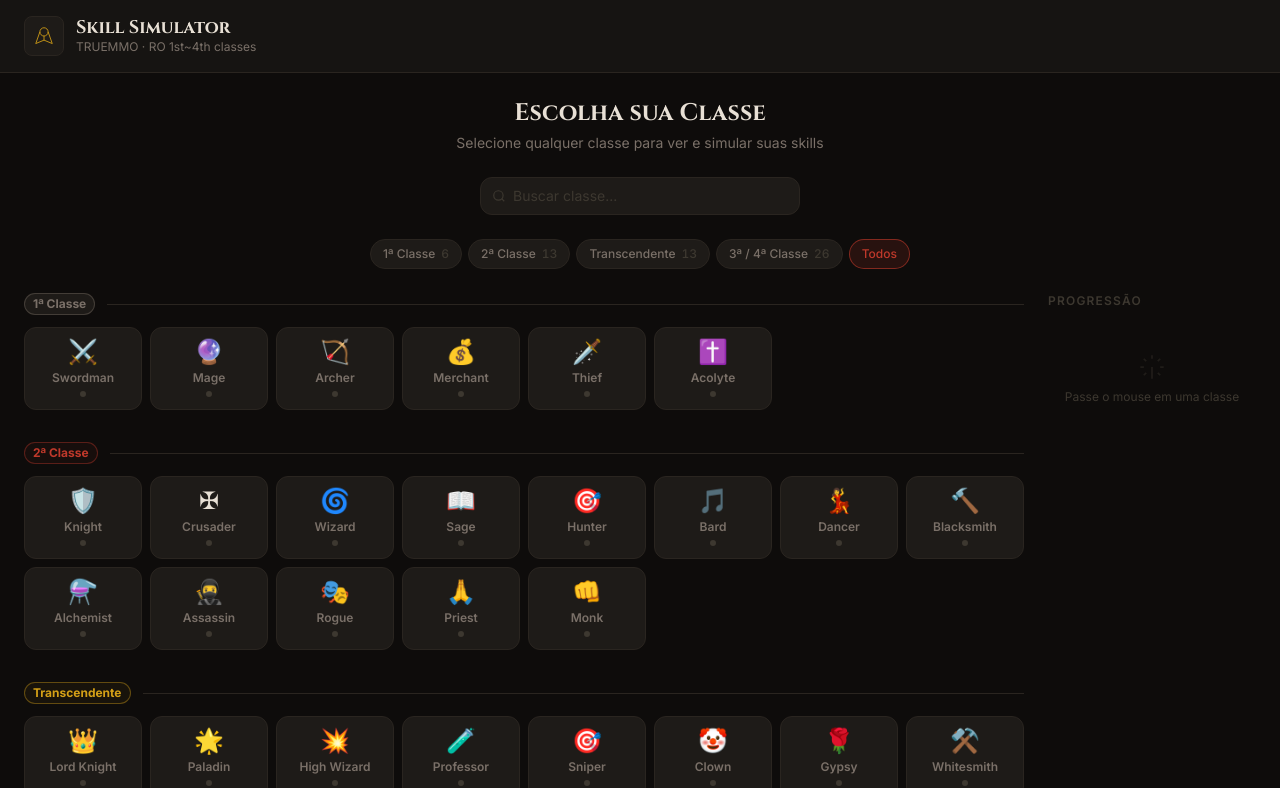
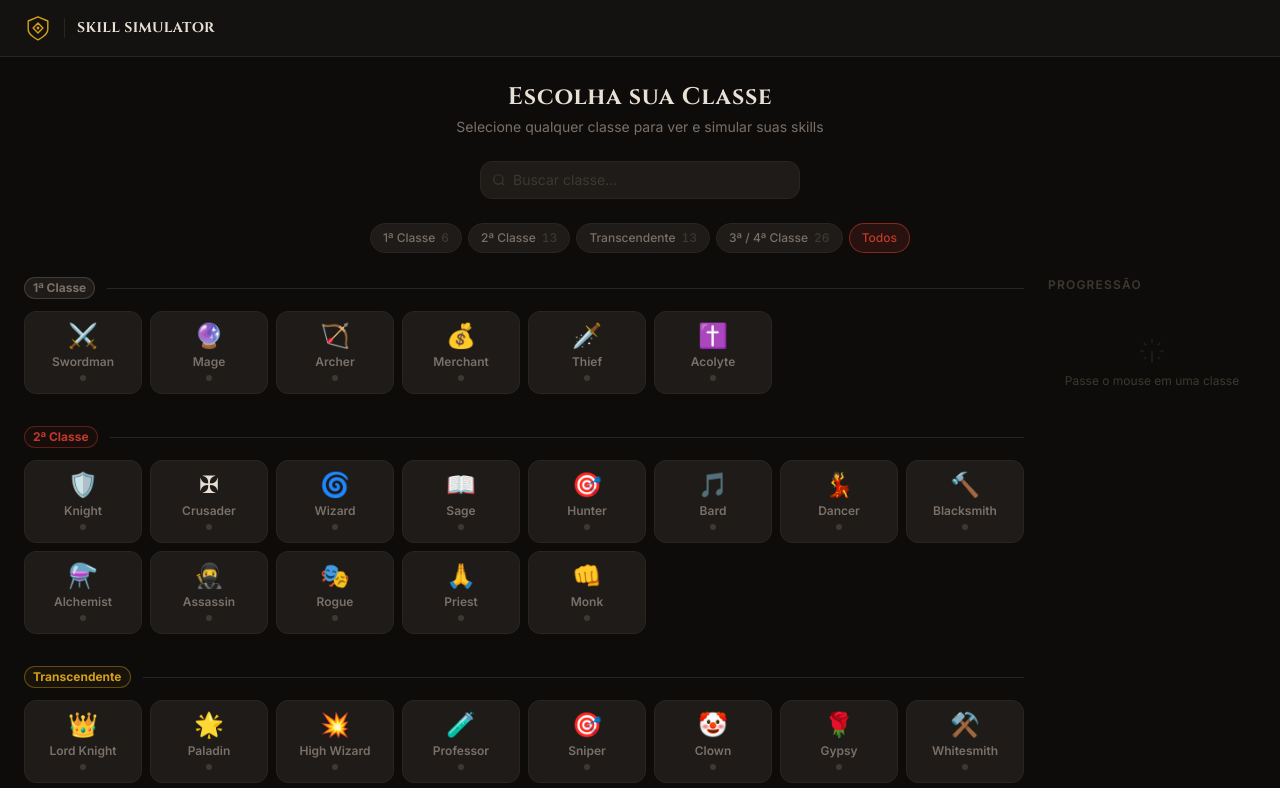
Before and after one commit to IsraelSiq/Rag_skill_simulator, a React (Vite) app: page / in a window 1280 px wide. Shown: the top 788 px of the page. Built offline with nearby package versions, Linux system fonts and the light colour scheme; the HTML template or start-up script is replaced by a standard one.

Commit message:
feat: polish fonts + header — preload otimizado, Cinzel no hão, header com SP bar e breadcrumb de classe

```diff
--- a/index.html
+++ b/index.html
@@ -5,9 +5,20 @@
     <link rel="icon" type="image/svg+xml" href="/favicon.svg" />
     <meta name="viewport" content="width=device-width, initial-scale=1.0" />
     <title>RO Skill Simulator — TrueMmo</title>
+
+    <!-- Preconnect para Google Fonts -->
     <link rel="preconnect" href="https://fonts.googleapis.com">
     <link rel="preconnect" href="https://fonts.gstatic.com" crossorigin>
-    <link href="https://fonts.googleapis.com/css2?family=Cinzel:wght@400;600;700&family=Inter:wght@300..700&display=swap" rel="stylesheet">
+
+    <!--
+      Cinzel  — fonte display (títulos, nomes de classe)
+      Inter   — fonte body (todo o resto)
+      display=swap garante texto visível enquanto carrega
+    -->
+    <link
+      href="https://fonts.googleapis.com/css2?family=Cinzel:wght@400;600;700&family=Inter:ital,opsz,wght@0,14..32,300..700;1,14..32,400&display=swap"
+      rel="stylesheet"
+    >
   </head>
   <body>
     <div id="root"></div>
--- a/src/index.css
+++ b/src/index.css
@@ -2,22 +2,69 @@
 @tailwind components;
 @tailwind utilities;
 
+/* ─── Reset básico ────────────────────────────────────────────────────────── */
 *, *::before, *::after { box-sizing: border-box; margin: 0; padding: 0; }
 
 html {
   -webkit-font-smoothing: antialiased;
+  -moz-osx-font-smoothing: grayscale;
+  text-rendering: optimizeLegibility;
   scroll-behavior: smooth;
+  scroll-padding-top: 4rem;
 }
 
 body {
   background-color: #0e0c0b;
   color: #e8e0d5;
   font-family: 'Inter', sans-serif;
+  font-size: 1rem;
+  line-height: 1.6;
   min-height: 100dvh;
 }
 
-/* Scrollbar */
-::-webkit-scrollbar { width: 6px; }
+/* ─── Scrollbar ────────────────────────────────────────────────────── */
+::-webkit-scrollbar       { width: 6px; height: 6px; }
 ::-webkit-scrollbar-track { background: #161412; }
 ::-webkit-scrollbar-thumb { background: #2a2520; border-radius: 3px; }
 ::-webkit-scrollbar-thumb:hover { background: #3d3830; }
+
+/* ─── Focus global ──────────────────────────────────────────────────── */
+:focus-visible {
+  outline: 2px solid #c0392b;
+  outline-offset: 3px;
+  border-radius: 6px;
+}
+
+/* ─── Seleção de texto ─────────────────────────────────────────────── */
+::selection {
+  background: rgba(192, 57, 43, 0.25);
+  color: #e8e0d5;
+}
+
+/* ─── Motion reduzido ─────────────────────────────────────────────── */
+@media (prefers-reduced-motion: reduce) {
+  *, *::before, *::after {
+    animation-duration: 0.01ms !important;
+    transition-duration: 0.01ms !important;
+    scroll-behavior: auto !important;
+  }
+}
+
+/* ─── Fonte display: Cinzel deve aparecer GRANDE e com tracking ──────── */
+.font-display {
+  font-family: 'Cinzel', 'Georgia', serif;
+  letter-spacing: 0.03em;
+}
+
+/* ─── Utilities extras ─────────────────────────────────────────────── */
+.tabular-nums { font-variant-numeric: tabular-nums; }
+
+/* Transição padrão para todos elementos interativos */
+a, button, [role="button"] {
+  transition:
+    color 180ms cubic-bezier(0.16, 1, 0.3, 1),
+    background-color 180ms cubic-bezier(0.16, 1, 0.3, 1),
+    border-color 180ms cubic-bezier(0.16, 1, 0.3, 1),
+    box-shadow 180ms cubic-bezier(0.16, 1, 0.3, 1),
+    opacity 180ms cubic-bezier(0.16, 1, 0.3, 1);
+}
--- a/src/pages/SkillSimulator.tsx
+++ b/src/pages/SkillSimulator.tsx
@@ -2,10 +2,88 @@ import { useState } from 'react'
 import { useSimulatorStore } from '@/store/simulatorStore'
 import { JobSelector } from '@/components/JobSelector'
 import { SkillTree } from '@/components/SkillTree'
+import { JOBS } from '@/data/jobs'
 import type { JobId } from '@/types'
 
+// ─── Logo SVG inline ──────────────────────────────────────────────────────────
+// Elmo estilizado — 3 aspas formam o escudo
+function LogoIcon() {
+  return (
+    <svg
+      aria-label="RO Skill Simulator"
+      viewBox="0 0 40 40"
+      width="28"
+      height="28"
+      fill="none"
+      stroke="currentColor"
+      strokeWidth="2"
+      strokeLinecap="round"
+      strokeLinejoin="round"
+    >
+      {/* Escudo externo */}
+      <path d="M20 4 L34 10 L34 22 C34 30 20 37 20 37 C20 37 6 30 6 22 L6 10 Z" />
+      {/* Losango central */}
+      <path d="M20 13 L27 20 L20 27 L13 20 Z" />
+      {/* Ponto central */}
+      <circle cx="20" cy="20" r="2" fill="currentColor" stroke="none" />
+    </svg>
+  )
+}
+
+// ─── SP progress bar ────────────────────────────────────────────────────────
+function SPBar({ used, total }: { used: number; total: number }) {
+  const pct    = total === 0 ? 0 : Math.min(100, Math.round((used / total) * 100))
+  const isFull = used >= total
+  const isEmpty = used === 0
+
+  return (
+    <div className="flex items-center gap-2.5">
+      {/* Barra */}
+      <div className="hidden sm:block w-24 h-1.5 bg-rag-faint/30 rounded-full overflow-hidden">
+        <div
+          className={`h-full rounded-full transition-all duration-300 ${
+            isFull  ? 'bg-rag-gold'
+            : isEmpty ? 'bg-rag-faint'
+            : 'bg-rag-accent'
+          }`}
+          style={{ width: `${pct}%` }}
+        />
+      </div>
+
+      {/* Contador */}
+      <span className="text-xs tabular-nums whitespace-nowrap">
+        <span className={`font-bold ${ isFull ? 'text-rag-gold' : 'text-rag-accent' }`}>
+          {used}
+        </span>
+        <span className="text-rag-faint"> / {total} SP</span>
+      </span>
+    </div>
+  )
+}
+
+// ─── Breadcrumb de classe selecionada ──────────────────────────────────────────
+function JobBreadcrumb({ jobId }: { jobId: JobId }) {
+  const job = JOBS.find(j => j.id === jobId)
+  if (!job) return null
+
+  return (
+    <div className="flex items-center gap-1.5">
+      <span className="text-sm leading-none">{job.icon}</span>
+      <span className="font-display text-sm font-semibold text-rag-text tracking-wide">
+        {job.name}
+      </span>
+    </div>
+  )
+}
+
+// ─── página principal ──────────────────────────────────────────────────────────────
 export function SkillSimulator() {
-  const { selectedJob, jobChain, allocated, usedPoints, totalPoints, selectJob, setSkillLevel, resetBuild } = useSimulatorStore()
+  const {
+    selectedJob, jobChain, allocated,
+    usedPoints, totalPoints,
+    selectJob, setSkillLevel, resetBuild,
+  } = useSimulatorStore()
+
   const [showSelector, setShowSelector] = useState(!selectedJob)
 
   function handleSelectJob(id: JobId) {
@@ -15,47 +93,91 @@ export function SkillSimulator() {
 
   return (
     <div className="min-h-screen bg-rag-bg text-rag-text font-body">
-      {/* Header */}
-      <header className="border-b border-rag-border bg-rag-surface px-6 py-4 flex items-center justify-between gap-4">
-        <div className="flex items-center gap-3">
-          <div className="w-10 h-10 rounded-lg border border-rag-border bg-rag-surface2 flex items-center justify-center text-rag-gold">
-            <svg viewBox="0 0 64 64" width="22" height="22" fill="none" stroke="currentColor" strokeWidth="2.5">
-              <circle cx="32" cy="20" r="12" />
-              <path d="M20 20 L8 54 L32 44 L56 54 L44 20" />
-              <path d="M32 32 L32 44" />
+
+      {/* ─── Header ──────────────────────────────────────────────── */}
+      <header className="sticky top-0 z-40 border-b border-rag-border bg-rag-surface/95 backdrop-blur-sm">
+        <div className="max-w-screen-xl mx-auto px-4 md:px-6 h-14 flex items-center justify-between gap-4">
+
+          {/* Lado esquerdo: logo + título + breadcrumb */}
+          <div className="flex items-center gap-3 min-w-0">
+            {/* Logo */}
+            <button
+              onClick={() => setShowSelector(true)}
+              className="text-rag-gold shrink-0 hover:text-rag-gold/80 transition-colors"
+              aria-label="Ir para seleção de classe"
+            >
+              <LogoIcon />
+            </button>
+
+            {/* Divider vertical */}
+            <div className="w-px h-5 bg-rag-border shrink-0" />
+
+            {/* Título + breadcrumb */}
+            <div className="flex items-center gap-2 min-w-0">
+              <span className="font-display text-sm font-bold text-rag-text tracking-widest uppercase hidden sm:block whitespace-nowrap">
+                Skill Simulator
+              </span>
+
+              {selectedJob && !showSelector && (
+                <>
+                  <svg className="text-rag-faint shrink-0 hidden sm:block" width="12" height="12"
+                    viewBox="0 0 24 24" fill="none" stroke="currentColor" strokeWidth="2">
+                    <path d="m9 18 6-6-6-6" />
                   </svg>
-          </div>
-          <div>
-            <h1 className="font-display font-bold text-rag-text text-lg leading-tight">Skill Simulator</h1>
-            <p className="text-rag-muted text-xs">TRUEMMO · RO 1st~4th classes</p>
+                  <JobBreadcrumb jobId={selectedJob} />
+                </>
+              )}
             </div>
           </div>
 
-        <div className="flex items-center gap-3">
+          {/* Lado direito: SP bar + ações */}
+          <div className="flex items-center gap-2 shrink-0">
             {selectedJob && (
               <>
-              <span className="text-xs text-rag-muted">
-                <span className="text-rag-gold font-bold tabular-nums">{usedPoints}</span>
-                <span className="text-rag-faint"> / {totalPoints} pts</span>
-              </span>
+                <SPBar used={usedPoints} total={totalPoints} />
+
+                <div className="w-px h-4 bg-rag-border" />
+
                 <button
                   onClick={resetBuild}
-                className="text-xs px-3 py-1.5 rounded-lg border border-rag-border bg-rag-surface2 text-rag-muted hover:text-rag-text hover:border-rag-accent/40 transition-colors"
+                  title="Resetar todos os pontos"
+                  className="flex items-center gap-1.5 text-xs px-3 py-1.5 rounded-lg
+                             border border-rag-border bg-rag-surface2 text-rag-muted
+                             hover:text-rag-text hover:border-rag-muted/40 transition-all"
                 >
-                Resetar
+                  {/* ícone refresh */}
+                  <svg width="12" height="12" viewBox="0 0 24 24" fill="none"
+                    stroke="currentColor" strokeWidth="2.5">
+                    <path d="M3 12a9 9 0 1 0 9-9 9.75 9.75 0 0 0-6.74 2.74L3 8" />
+                    <path d="M3 3v5h5" />
+                  </svg>
+                  <span className="hidden sm:inline">Resetar</span>
                 </button>
+
                 <button
                   onClick={() => setShowSelector(true)}
-                className="text-xs px-3 py-1.5 rounded-lg border border-rag-accent/50 bg-rag-accent/10 text-rag-accent hover:bg-rag-accent/20 transition-colors font-semibold"
+                  className="flex items-center gap-1.5 text-xs px-3 py-1.5 rounded-lg
+                             border border-rag-accent/50 bg-rag-accent/10 text-rag-accent
+                             hover:bg-rag-accent/20 hover:border-rag-accent/70 transition-all font-semibold"
                 >
-                Trocar Classe
+                  {/* ícone troca */}
+                  <svg width="12" height="12" viewBox="0 0 24 24" fill="none"
+                    stroke="currentColor" strokeWidth="2.5">
+                    <path d="M17 1l4 4-4 4" />
+                    <path d="M3 11V9a4 4 0 0 1 4-4h14" />
+                    <path d="M7 23l-4-4 4-4" />
+                    <path d="M21 13v2a4 4 0 0 1-4 4H3" />
+                  </svg>
+                  <span className="hidden sm:inline">Trocar</span>
                 </button>
               </>
             )}
           </div>
+        </div>
       </header>
 
-      <div className="max-w-screen-xl mx-auto px-4 md:px-6 py-6">
+      {/* ─── Conteúdo ──────────────────────────────────────────────── */}
+      <main className="max-w-screen-xl mx-auto px-4 md:px-6 py-6">
         {showSelector || !selectedJob ? (
           <JobSelector onSelect={handleSelectJob} />
         ) : (
@@ -65,7 +187,7 @@ export function SkillSimulator() {
             onSetLevel={setSkillLevel}
           />
         )}
-      </div>
+      </main>
     </div>
   )
 }
```
Lines whose indentation alone changed are shown as unchanged.
